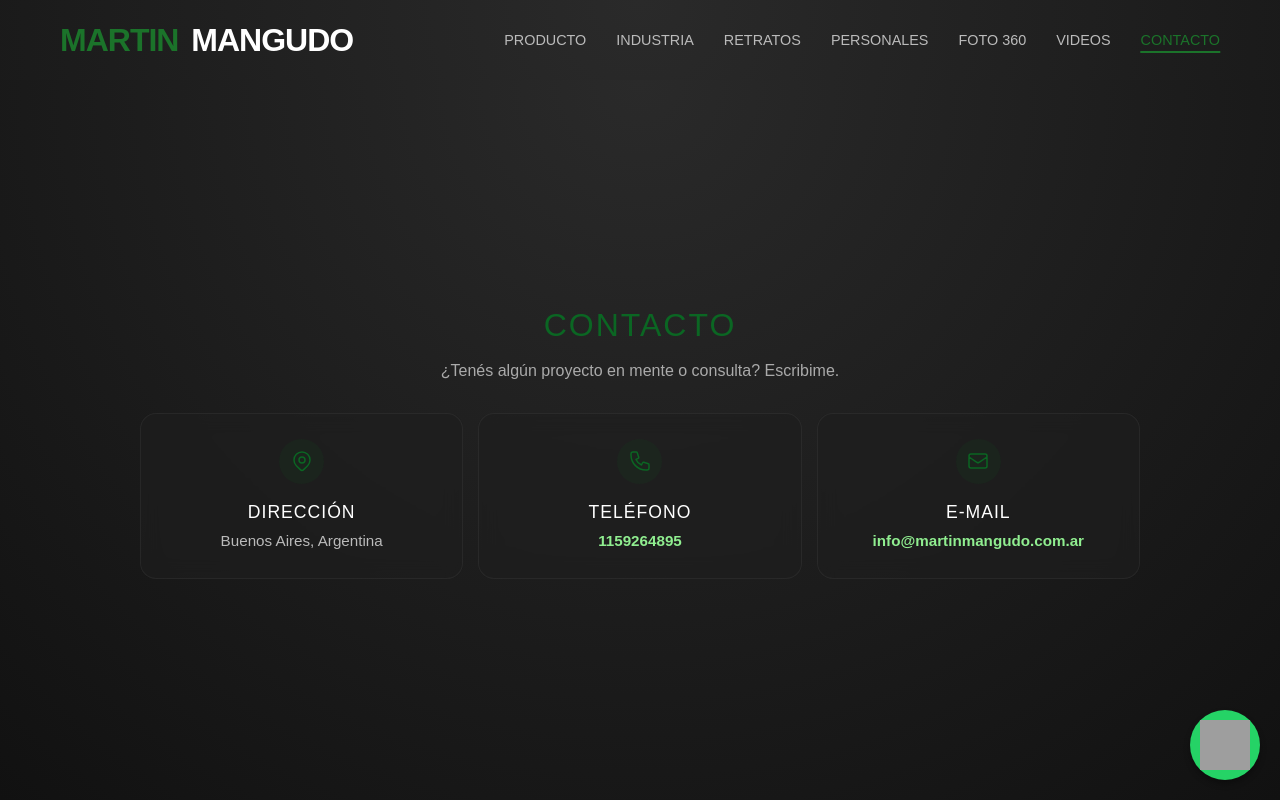
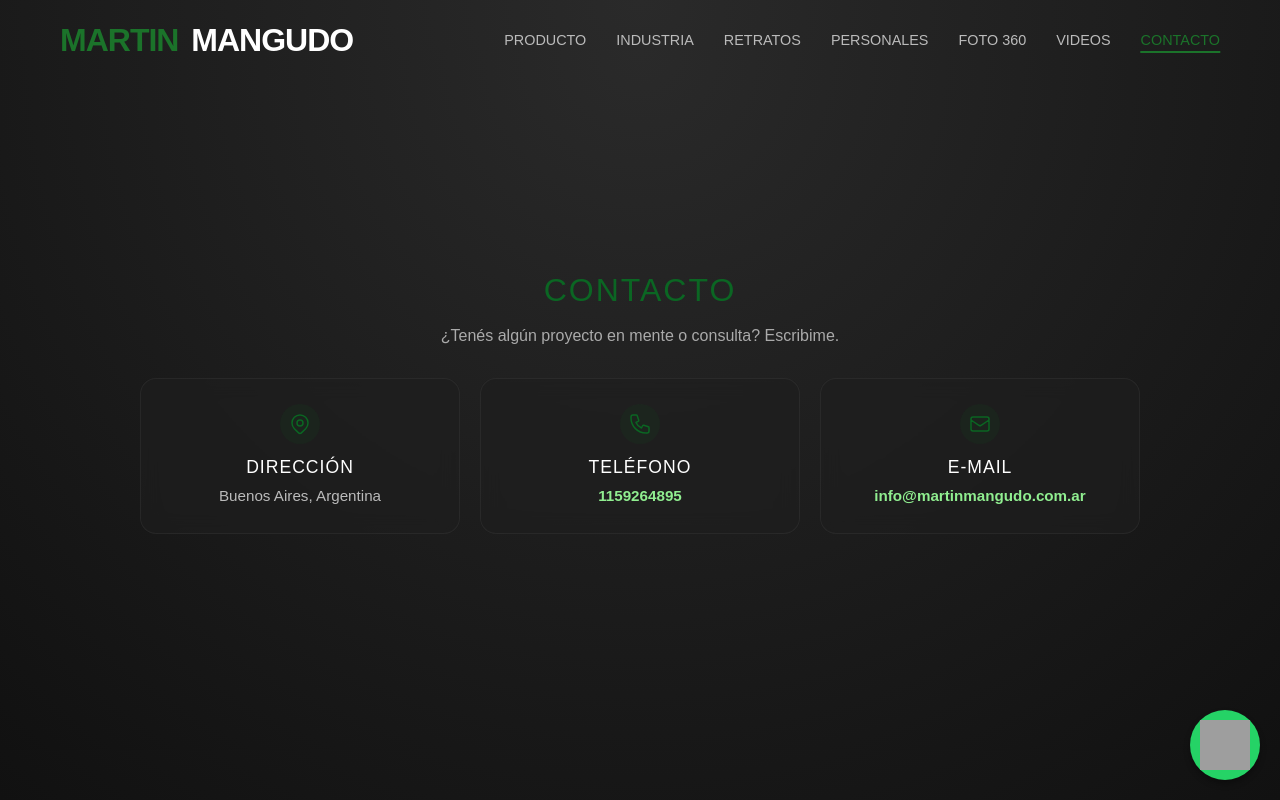
Before and after one commit to nehemix/pagina-tincho-moderna, a SvelteKit app: page /contacto in a window 1280 px wide. Built offline with nearby package versions, Linux system fonts and the light colour scheme; grey boxes are pictures that could not be loaded.

Commit message:
arreglo en contacto

```diff
--- a/src/routes/contacto/+page.svelte
+++ b/src/routes/contacto/+page.svelte
@@ -43,11 +43,11 @@
     padding: 20px 20px;
     text-align: center;
     font-family: 'Arial', sans-serif;
-    margin-top: 80px; /* Espacio para que no se solape con el navbar */
+    margin-top: 50px; /* Reducido para acercarlo al menú hamburguesa */
     color: white;
 
     /* Propiedades para centrar vertical y horizontalmente */
-    min-height: calc(100vh - 80px); /* Ocupa todo el alto de la pantalla restante */
+    min-height: calc(100vh - 100px); /* Ocupa todo el alto de la pantalla restante */
     display: flex;
     flex-direction: column;
     justify-content: center;
@@ -94,18 +94,20 @@
   }
 
   .contact-info {
-    display: grid;
-    grid-template-columns: repeat(auto-fit, minmax(280px, 1fr));
+    display: flex;
+    flex-wrap: wrap;
+    justify-content: center;
     gap: 15px;
     width: 100%;
   }
 
   /* Diseño de las tarjetas */
   .contact-card {
+    width: calc(50% - 7.5px); /* 2 tarjetas por fila en móviles */
     background: rgba(30, 30, 30, 0.6);
     border: 1px solid rgba(255, 255, 255, 0.05);
     border-radius: 16px;
-    padding: 25px 15px;
+    padding: 15px; /* Reducido para que las tarjetas sean más bajas en móviles */
     transition: transform 0.3s ease, box-shadow 0.3s ease, border-color 0.3s ease;
     backdrop-filter: blur(10px);
     display: flex;
@@ -119,16 +121,31 @@
     border-color: rgba(11, 102, 35, 0.5); /* Verde primario con opacidad */
   }
 
+  /* El email se ubica abajo centrado ocupando un poco más de espacio */
+  .contact-card:last-child {
+    width: 100%;
+    max-width: 400px;
+  }
+
+  @media (min-width: 768px) {
+    .contact-info { gap: 20px; }
+    .contact-card, .contact-card:last-child {
+      width: calc(33.333% - 13.33px); /* 3 tarjetas por fila en PC */
+      max-width: none;
+      padding: 25px 15px; /* Restaura el padding original en PC/Tablets */
+    }
+  }
+
   .icon-wrapper {
-    width: 45px;
-    height: 45px;
+    width: 40px; /* Reducido ligeramente */
+    height: 40px; /* Reducido ligeramente */
     background: rgba(11, 102, 35, 0.1);
     color: var(--primary-green);
     border-radius: 50%;
     display: flex;
     align-items: center;
     justify-content: center;
-    margin-bottom: 15px;
+    margin-bottom: 10px; /* Reducido para menor altura de tarjeta */
   }
 
   .icon-wrapper svg {
@@ -148,6 +165,7 @@
     font-size: 0.95rem;
     color: #bbb;
     margin: 0;
+    word-break: break-word; /* Evita que correos muy largos se salgan de la tarjeta */
   }
 
   .contact-card a {
```
